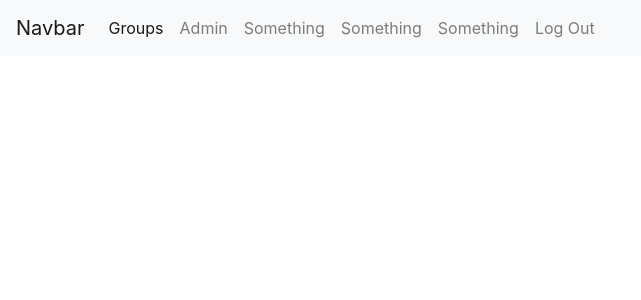
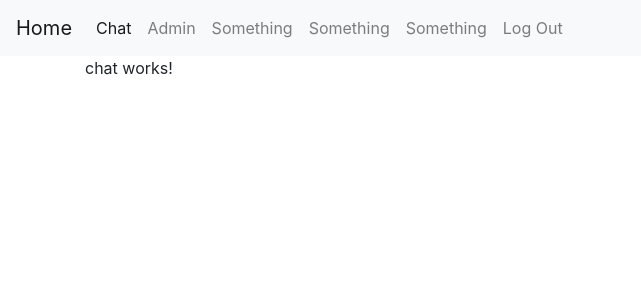
Before and after one commit to jrobii/Assignment1, an Angular app: page /chat in a window 1280 px wide. Before the commit this address led to /. Shown: the top 300 px of the page, without its empty margins (0-641 px from the left). Built offline with nearby package versions, Linux system fonts and the light colour scheme.

Commit message:
Added a new chat component to serve as the basis for my chat page.

```diff
--- a/src/app/app-routing.module.ts
+++ b/src/app/app-routing.module.ts
@@ -2,8 +2,9 @@ import { NgModule } from '@angular/core';
 import { Routes, RouterModule } from '@angular/router';
 import { LoginComponent } from './login/login.component';
 import { AdminComponent } from './admin/admin.component';
+import { ChatComponent } from './chat/chat.component';
 
-const routes: Routes = [{path: '', component: LoginComponent}, {path: 'admin', component: AdminComponent}];
+const routes: Routes = [{path: '', component: LoginComponent}, {path: 'admin', component: AdminComponent}, {path: 'chat', component: ChatComponent}];
 
 @NgModule({
   imports: [RouterModule.forRoot(routes)],
--- a/src/app/app.component.html
+++ b/src/app/app.component.html
@@ -1,5 +1,5 @@
 <nav class="navbar navbar-expand-lg navbar-light bg-light">
-  <a class="navbar-brand" routerLink="/">Navbar</a>
+  <a class="navbar-brand" routerLink="/">Home</a>
   <button class="navbar-toggler" type="button" data-toggle="collapse" data-target="#navbarSupportedContent" aria-controls="navbarSupportedContent" aria-expanded="false" aria-label="Toggle navigation">
     <span class="navbar-toggler-icon"></span>
   </button>
@@ -7,7 +7,7 @@
   <div class="collapse navbar-collapse" id="navbarSupportedContent">
     <ul class="navbar-nav mr-auto">
       <li class="nav-item active">
-        <a class="nav-link" routerLink="#">Groups<span class="sr-only">(current)</span></a>
+        <a class="nav-link" routerLink="/chat">Chat<span class="sr-only">(current)</span></a>
       </li>
       <li class="nav-item">
         <a class="nav-link" routerLink="/admin">Admin</a>
--- a/src/app/app.module.ts
+++ b/src/app/app.module.ts
@@ -10,13 +10,15 @@ import { CommonModule } from '@angular/common';
 import { LoginService } from '../app/services/login.service';
 import { UserService } from  '../app/services/user.service';
 import { GroupService } from  '../app/services/group.service';
-import { AdminComponent } from './admin/admin.component'
+import { AdminComponent } from './admin/admin.component';
+import { ChatComponent } from './chat/chat.component'
 
 @NgModule({
   declarations: [
     AppComponent,
     LoginComponent,
-    AdminComponent
+    AdminComponent,
+    ChatComponent
   ],
   imports: [
     BrowserModule,
--- /dev/null
+++ b/src/app/chat/chat.component.html
@@ -0,0 +1 @@
+<p>chat works!</p>
--- /dev/null
+++ b/src/app/chat/chat.component.ts
@@ -0,0 +1,15 @@
+import { Component, OnInit } from '@angular/core';
+
+@Component({
+  selector: 'app-chat',
+  templateUrl: './chat.component.html',
+  styleUrls: ['./chat.component.css']
+})
+export class ChatComponent implements OnInit {
+
+  constructor() { }
+
+  ngOnInit(): void {
+  }
+
+}
--- a/src/app/login/login.component.ts
+++ b/src/app/login/login.component.ts
@@ -24,6 +24,7 @@ export class LoginComponent implements OnInit {
       if (data.ok) {
         this.user = new User(data.id, data.username, data.email, data.role)
         localStorage.setItem('current', JSON.stringify(this.user));
+        this.router.navigateByUrl('/chat');
       }  else {
         alert("Invalid Credentials!");
       }
```
Also changed, not shown: src/app/chat/chat.component.css (added), 1 other file (tests, documents, lock files or other folders).
